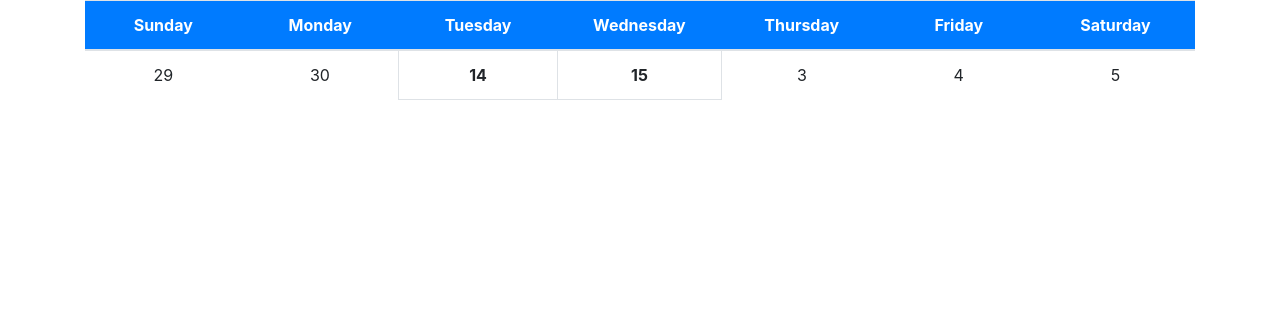
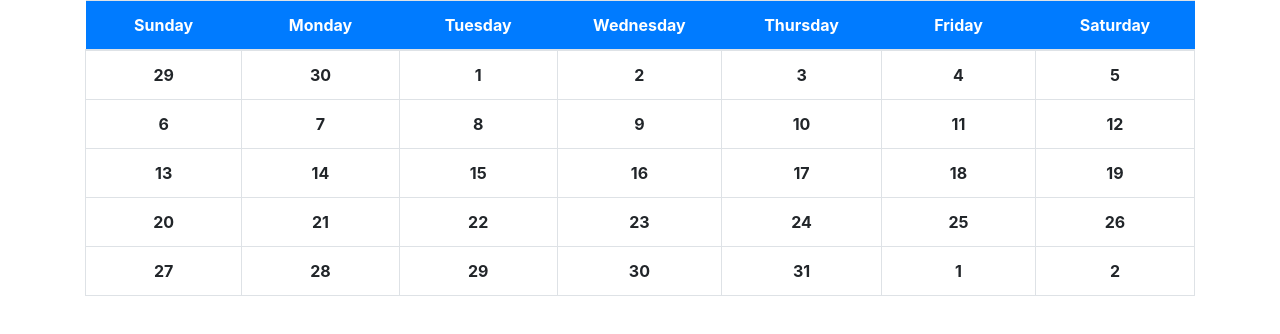
Before and after one commit to PedroMarianoAlmeida/calendar-challenge, a Next.js app: page / in a window 1280 px wide. Shown: the top 334 px of the page. Built offline with nearby package versions, Linux system fonts and the light colour scheme.

Commit message:
Insert all days in the calendar

```diff
--- a/components/NewEventForm/NewEventFormBody.js
+++ b/components/NewEventForm/NewEventFormBody.js
@@ -58,7 +58,7 @@ const NewEventFormBody = (props) => {
                     </Tooltip>
                     <input
                         type='text'
-                        placeholder="Eg.: First day in a new Job"
+                        placeholder="Eg.: First day at new Job"
                         className='form-control'
                         value={eventDescription}
                         onChange={(e) => setEventDescription(e.target.value)}
@@ -78,7 +78,7 @@ const NewEventFormBody = (props) => {
                 <div className='mb-4'>
                     <Label id="end-time-warning">End time</Label>
                     <Tooltip placement="right" isOpen={descriptioEndLaterThanStart} target="end-time-warning">
-                        End time should be later than start time
+                        End time should be after the start time
                     </Tooltip>
                     <Input
                         type="time"
--- /dev/null
+++ b/components/calendar/CalendarBody.js
@@ -0,0 +1,59 @@
+import CalendarDay from './CalendarDay';
+
+const CalendarBody = () => {
+    return (
+        <tbody>
+            <tr className='text-center'>
+                <CalendarDay day={29} />
+                <CalendarDay day={30} />
+                <CalendarDay day={1} />
+                <CalendarDay day={2} />
+                <CalendarDay day={3} />
+                <CalendarDay day={4} />
+                <CalendarDay day={5} />
+            </tr>
+
+            <tr className='text-center'>
+                <CalendarDay day={6} />
+                <CalendarDay day={7} />
+                <CalendarDay day={8} />
+                <CalendarDay day={9} />
+                <CalendarDay day={10} />
+                <CalendarDay day={11} />
+                <CalendarDay day={12} />
+            </tr>
+
+            <tr className='text-center'>
+                <CalendarDay day={13} />
+                <CalendarDay day={14} />
+                <CalendarDay day={15} />
+                <CalendarDay day={16} />
+                <CalendarDay day={17} />
+                <CalendarDay day={18} />
+                <CalendarDay day={19} />
+            </tr>
+
+            <tr className='text-center'>
+                <CalendarDay day={20} />
+                <CalendarDay day={21} />
+                <CalendarDay day={22} />
+                <CalendarDay day={23} />
+                <CalendarDay day={24} />
+                <CalendarDay day={25} />
+                <CalendarDay day={26} />
+            </tr>
+
+            <tr className='text-center'>
+                <CalendarDay day={27} />
+                <CalendarDay day={28} />
+                <CalendarDay day={29} />
+                <CalendarDay day={30} />
+                <CalendarDay day={31} />
+                <CalendarDay day={1} />
+                <CalendarDay day={2} />
+            </tr>
+        </tbody>
+    );
+}
+
+export default CalendarBody;
--- a/pages/index.js
+++ b/pages/index.js
@@ -6,7 +6,7 @@ import { Container, Table } from 'reactstrap';
 
 //My components
 import CalendarHead from './../components/calendar/CalendarHead';
-import CalendarDay from './../components/calendar/CalendarDay';
+import CalendarBody from './../components/calendar/CalendarBody';
 import EventForm from './../components/NewEventForm/EventForm';
 
 export default function Home() {
@@ -21,20 +21,7 @@ export default function Home() {
         <Container>
           <Table>
             <CalendarHead />
-
-            <tbody>
-              <tr className='text-center'>
-                <td>29</td>
-                <td>30</td>
-                <CalendarDay day={14}/>
-                <CalendarDay day={15}/>
-                <td>3</td>
-                <td>4</td>
-                <td>5</td>
-              </tr>
-
-            </tbody>
-
+            <CalendarBody startDate='2020/11/29' endDate='2021/01/02' year='2020' month='12'/>
           </Table>
 
           <EventForm />
```
